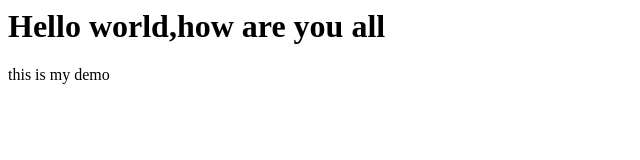
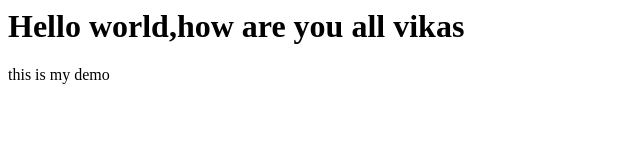
Before and after one commit to Harsha-2401/Harsha-2401, a plain HTML site: page index.html in a window 1280 px wide. Shown: the whole page, without its empty margins (0-640 px from the left). Drawn offline with Linux system fonts and the light colour scheme.

Commit message:
modified

```diff
--- a/index.html
+++ b/index.html
@@ -1,7 +1,7 @@
 <html>
     <body>
         <h1>
-            Hello world,how are you all
+            Hello world,how are you all vikas
         </h1>
         <p>this is my demo</p>
     </body>
```
